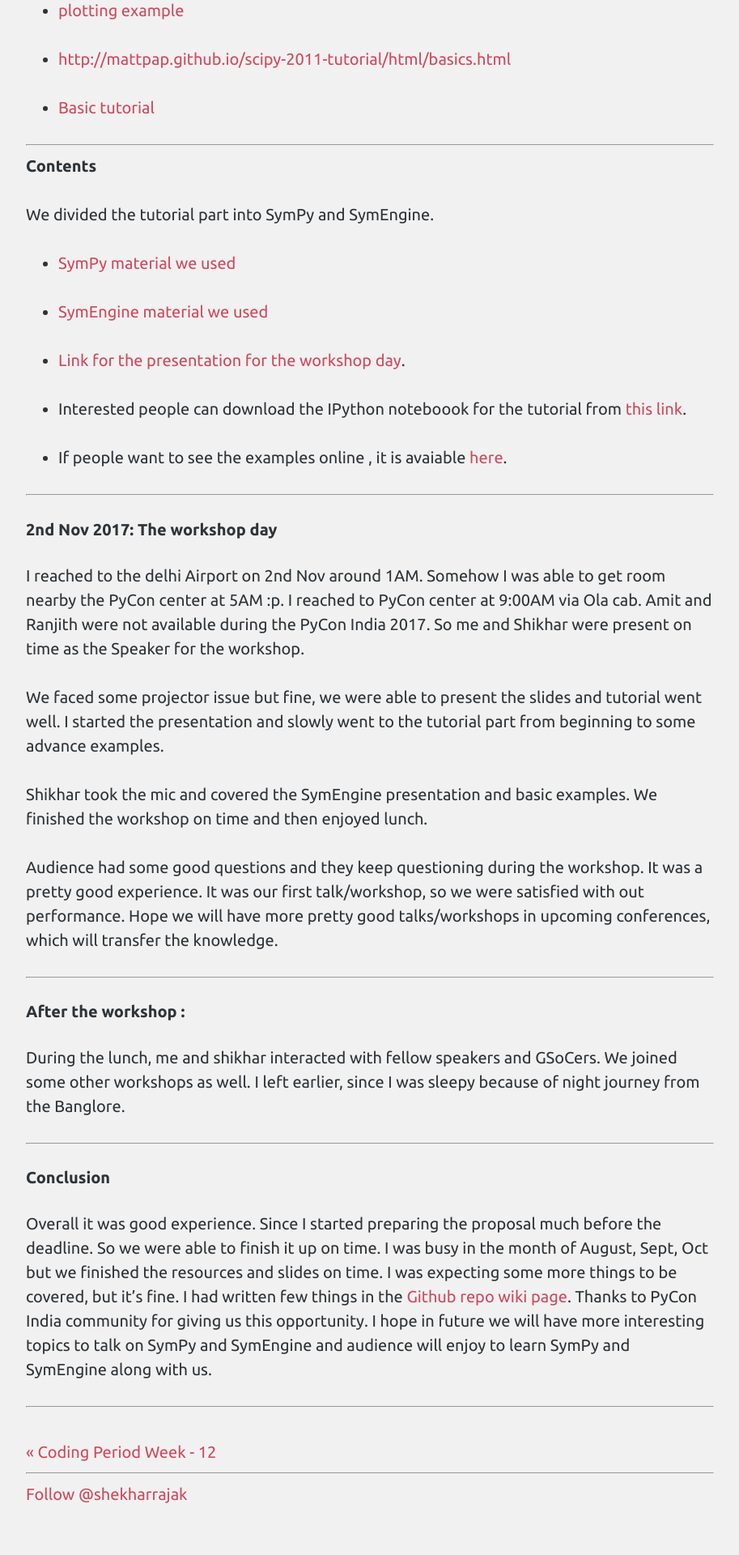
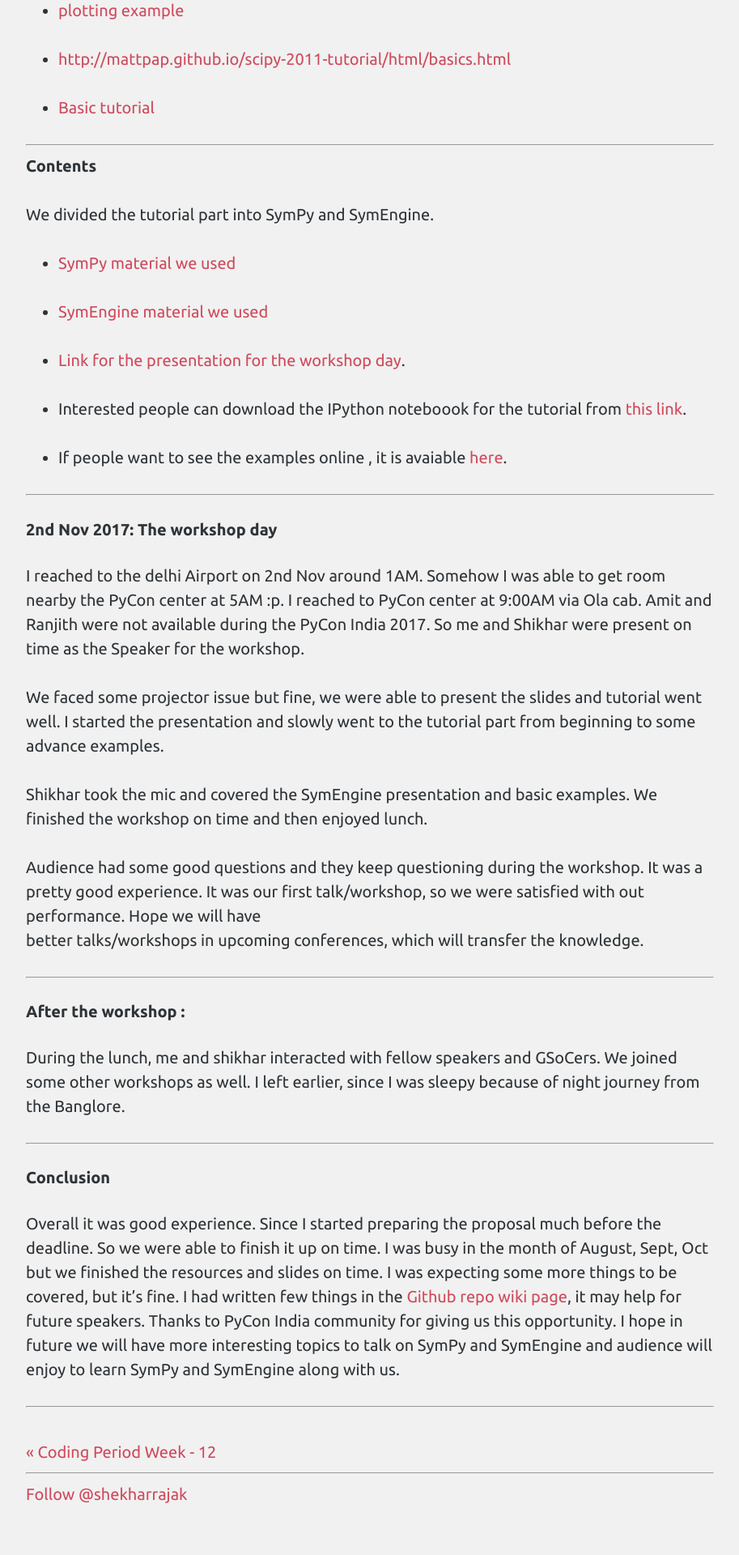
Before and after one commit to Shekharrajak/shekharrajak.github.io, a Jekyll site: the page built from _posts/talks-workshops/2017-11-2-PyConIndia-Delhi-2017.md, in a window 1280 px wide. Shown: the part 2230-4150 px from the top of the page at 81% size, without its empty margins (183-1096 px from the left). Built offline with Jekyll 4.4.1, drawn with Linux system fonts in a browser that asks for light colours; nearby versions of some CDN libraries; comment, search, counter and statistics services are not loaded.

Commit message:
minor change

```diff
--- a/_posts/talks-workshops/2017-11-2-PyConIndia-Delhi-2017.md
+++ b/_posts/talks-workshops/2017-11-2-PyConIndia-Delhi-2017.md
@@ -95,8 +95,8 @@ Shikhar took the mic and covered the SymEngine presentation and basic examples.
 and then enjoyed lunch.
 
 Audience had some good questions and they keep questioning during the workshop. It was a pretty good
-experience. It was our first talk/workshop, so we were satisfied with out performance. Hope we will have more
-pretty good talks/workshops in upcoming conferences, which will transfer the knowledge.
+experience. It was our first talk/workshop, so we were satisfied with out performance. Hope we will have
+better talks/workshops in upcoming conferences, which will transfer the knowledge.
 
 -------------------------------------------------
 
@@ -111,7 +111,7 @@ workshops as well. I left earlier, since I was sleepy because of night journey f
 
 Overall it was good experience. Since I started preparing the proposal much before the deadline. So we were
 able to finish it up on time. I was busy in the month of August, Sept, Oct but we finished the resources and slides on time.
-I was expecting some more things to be covered, but it's fine. I had written few things in the <a href="https://github.com/Shekharrajak/PyCon-SymPy-SymEngine/wiki" target="_blank">Github repo wiki page</a>.
+I was expecting some more things to be covered, but it's fine. I had written few things in the <a href="https://github.com/Shekharrajak/PyCon-SymPy-SymEngine/wiki" target="_blank">Github repo wiki page</a>, it may help for future speakers.
 Thanks to PyCon India community for giving us this opportunity.
 I hope in future we will have more interesting topics to talk on SymPy and SymEngine and audience
 will enjoy to learn SymPy and SymEngine along with us.
```
